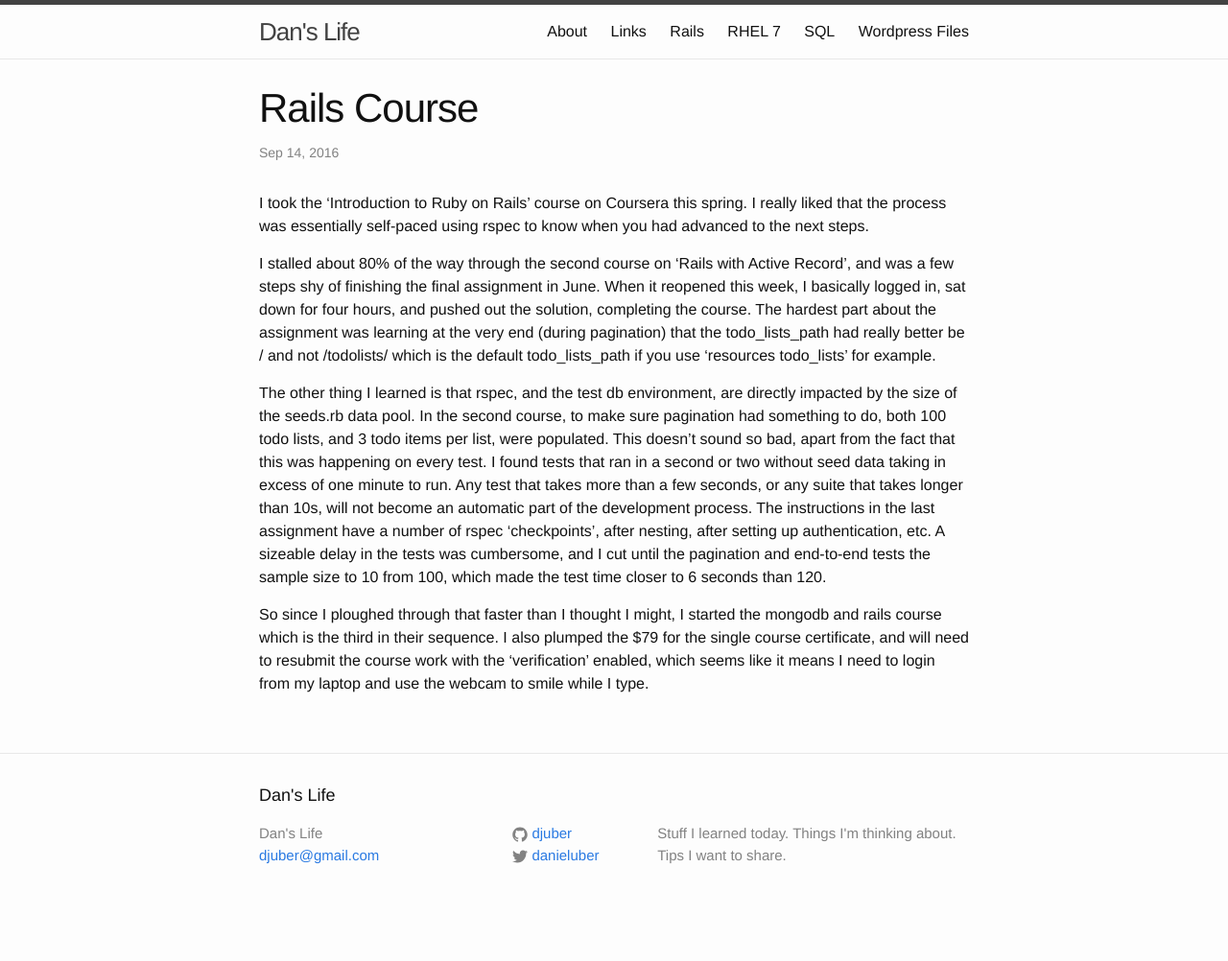
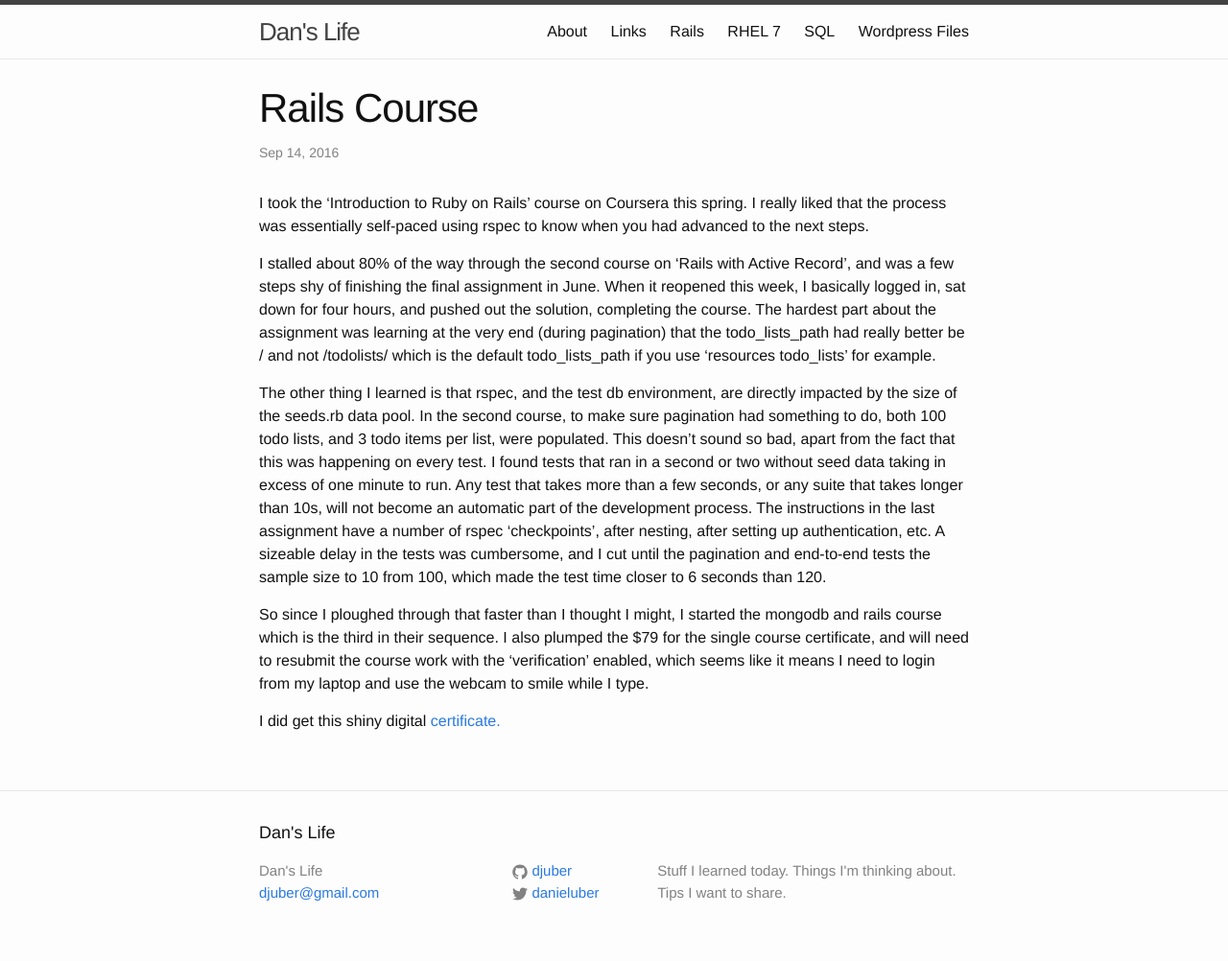
Before and after one commit to djuber/myblog, a Jekyll site: the page built from _posts/2016-09-14-Rails-Course.markdown, in a window 1280 px wide. Shown: the whole page at 96% size. Built offline with Jekyll 4.4.1, drawn with Linux system fonts in a browser that asks for light colours; before the commit the page ends 963 px from its top, so only the background shows below that.

Commit message:
automated 2016-09-14-03:17:47

```diff
--- a/_posts/2016-09-14-Rails-Course.markdown
+++ b/_posts/2016-09-14-Rails-Course.markdown
@@ -18,3 +18,5 @@ apart from the fact that this was happening on every test. I found tests that ra
 without seed data taking in excess of one minute to run. Any test that takes more than a few seconds, or any suite that takes longer than 10s, will not become an automatic part of the development process. The instructions in the last assignment have a number of rspec 'checkpoints', after nesting, after setting up authentication, etc. A sizeable delay in the tests was cumbersome, and I cut until the pagination and end-to-end tests the sample size to 10 from 100, which made the test time closer to 6 seconds than 120.
 
 So since I ploughed through that faster than I thought I might, I started the mongodb and rails course which is the third in their sequence. I also plumped the $79 for the single course certificate, and will need to resubmit the course work with the 'verification' enabled, which seems like it means I need to login from my laptop and use the webcam to smile while I type.
+
+I did get this shiny digital [certificate.](https://www.coursera.org/account/accomplishments/certificate/4F4PTUX5V9SA)
```
